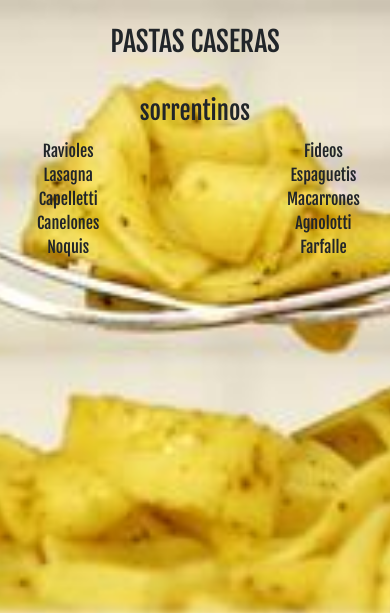
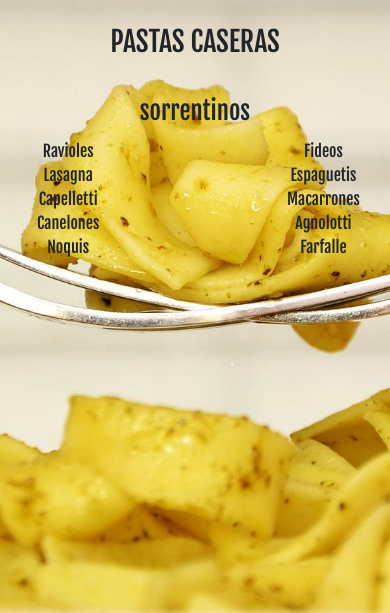
Before and after one commit to MarceObregon/ProyectoCoder, a plain HTML site: page index.html in a window 390 px wide. Shown: the part 111-724 px from the top of the page. Drawn offline with nearby package versions, Linux system fonts and the light colour scheme.

Commit message:
arreglosBasicos

```diff
--- a/style.css
+++ b/style.css
@@ -9,10 +9,10 @@
     background-image: url(IMAGENES/PASTA.jpg);
     background-image: no-repeat;
     background-size: cover;
+    height: 100vh;
     background-position: center center;
     background-attachment: fixed;
     font-family: 'Fjalla One', sans-serif;
-    position: relative;
     padding-top: 20px;
 
 }
@@ -96,7 +96,6 @@ background-color:  rgb(48, 36, 36);
 body {
     font-family: 'Fjalla One', sans-serif;
     position: relative;
-    min-height: 100vh;
     padding-bottom: 87px;
     padding-top: 20px;
 
@@ -217,14 +216,9 @@ animation-name: parpadeo;
 
 /*MEDIA QUERRIS INICIO*/
 
-@media only screen and ( max-width:450px ){.bodyInicio
+@media only screen and ( max-width:450px ) {.bodyInicio {background-image: url(IMAGENES/PASTA.jpg); width: 100%;}}
 
-{background-image: url(IMAGENES/PASTA02.jpg)}}
-
-@media only screen and ( max-width:450px ) {.contenedorMain{text-align: center;background-image: no-repeat;
-    background-size: cover;
-    background-position: center center;
-    background-attachment: fixed;}}
+@media only screen and ( max-width:450px ) {.contenedorMain{text-align: center;}}
 
 @media only screen and ( max-width:450px ) {.listas {font-size: 16px;padding:5px;padding-right: 30px;}}
 @media only screen and ( max-width:450px ) {.titulos {font-size: 20px;}}
```
